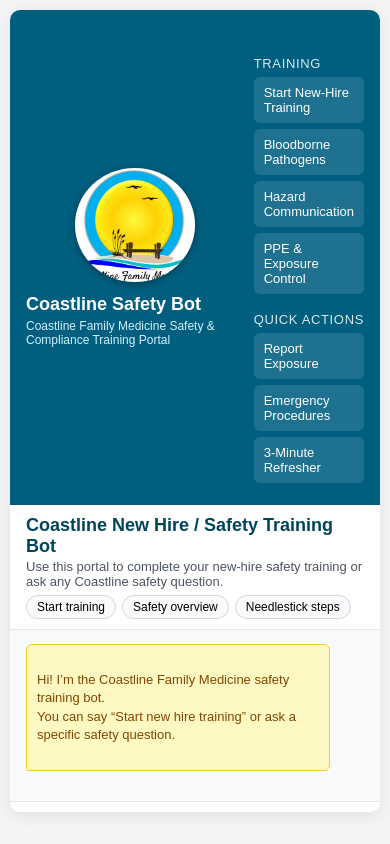
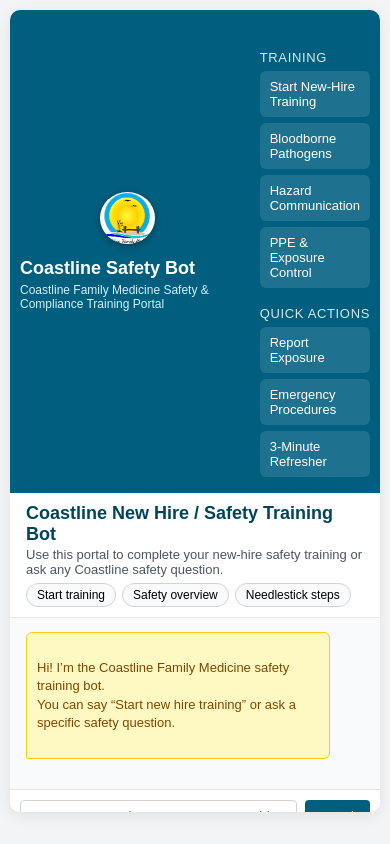
Before and after one commit to cyost1973-wq/CFM-Safety-Bot-Clean, a Flask app: page / in a window 390 px wide. Run offline with Flask 3, Linux system fonts and the light colour scheme.

Commit message:
Update index.html

```diff
--- a/templates/index.html
+++ b/templates/index.html
@@ -268,16 +268,118 @@
         max-width: 100%;
       }
 
+/* --- SIDEBAR --- */
+.sidebar {
+  width: 260px;
+  background: var(--brand-primary);
+  color: #ffffff;
+  display: flex;
+  flex-direction: column;
+  padding: 16px;
+}
+
+/* Logo wrapper */
+.sidebar-logo {
+  text-align: center;
+  margin-bottom: 16px;
+  padding-bottom: 12px;
+  border-bottom: 1px solid rgba(255,255,255,0.15);
+}
+
+/* Responsive logo image */
+.sidebar-logo img {
+  width: 90px;              /* default logo size */
+  max-width: 28vw;          /* shrink on narrow screens */
+  height: auto;
+  border-radius: 50%;
+  object-fit: cover;
+  box-shadow: 0 2px 8px rgba(0,0,0,0.35);
+  transition: width 0.2s ease;
+}
+
+/* Titles under logo */
+.sidebar-title {
+  font-size: 18px;
+  font-weight: bold;
+  margin-top: 10px;
+  text-align: center;
+}
+
+.sidebar-subtitle {
+  font-size: 12px;
+  text-align: center;
+  margin-top: 4px;
+  color: #d1f2ff;
+}
+
+/* Section headers */
+.sidebar-section-title {
+  font-size: 13px;
+  text-transform: uppercase;
+  letter-spacing: 0.05em;
+  margin-top: 18px;
+  margin-bottom: 6px;
+  opacity: 0.85;
+}
+
+/* Buttons List */
+.sidebar-nav {
+  list-style: none;
+  padding: 0;
+  margin: 0;
+}
+
+.sidebar-nav li {
+  margin-bottom: 6px;
+}
+
+.sidebar-nav button {
+  width: 100%;
+  border: none;
+  border-radius: 6px;
+  padding: 8px 10px;
+  text-align: left;
+  font-size: 13px;
+  background: rgba(255,255,255,0.12);
+  color: #ffffff;
+  cursor: pointer;
+  transition: background 0.15s ease, transform 0.05s ease;
+}
+
+.sidebar-nav button:hover {
+  background: rgba(255,255,255,0.22);
+  transform: translateY(-1px);
+}
+
+/* Footer */
+.sidebar-footer {
+  margin-top: auto;
+  font-size: 11px;
+  opacity: 0.9;
+}
+
+/* --------------------------------------------------
+   RESPONSIVE BEHAVIOR FOR MOBILE (sidebar collapses)
+--------------------------------------------------- */
+@media (max-width: 900px) {
   .sidebar {
     width: 100%;
     flex-direction: row;
     align-items: center;
-        height: auto;
+    padding: 10px;
+    justify-content: flex-start;
   }
 
   .sidebar-logo {
     margin-bottom: 0;
-        margin-right: 10px;
+    margin-right: 14px;
+    padding-bottom: 0;
+    border-bottom: none;
+  }
+
+  .sidebar-logo img {
+    width: 55px;       /* smaller logo on phones */
+    max-width: 55px;
   }
 
   .sidebar-title,
@@ -287,12 +389,14 @@
 
   .sidebar-main {
     flex: 1;
+    padding-left: 10px;
   }
 
   .sidebar-footer {
     display: none;
   }
 }
+
   </style>
 </head>
 <body>
```
Lines whose indentation alone changed are shown as unchanged.
